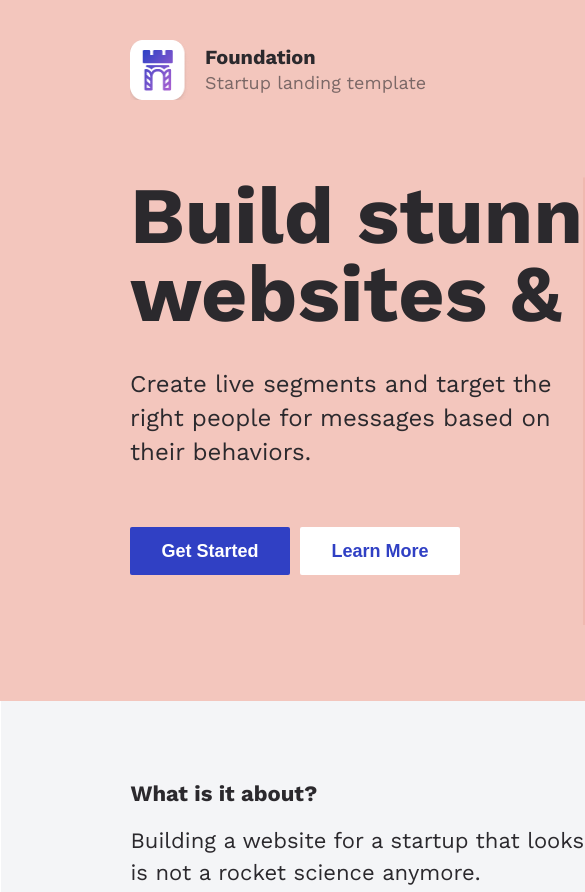
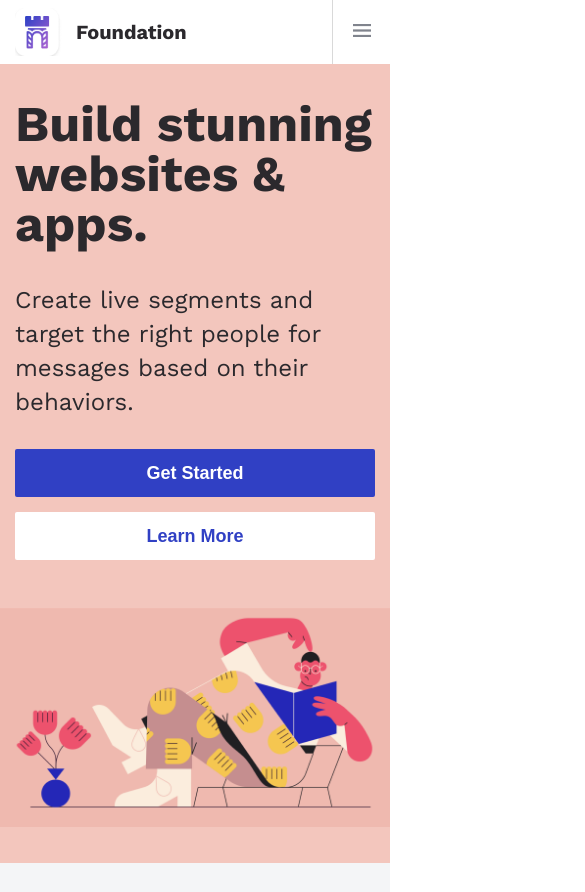
Before and after one commit to BogdanWazer/gromcode-1, a plain HTML site: page index.html in a window 390 px wide. Shown: the top 892 px of the page, 585 px wide, since content can reach past the window. Drawn offline with nearby package versions, Linux system fonts and the light colour scheme.

Commit message:
done-for-today

```diff
--- a/index.html
+++ b/index.html
@@ -8,7 +8,7 @@
       href="https://fonts.googleapis.com/css?family=Work+Sans:100,200,300,regular,500,600,700,800,900,100italic,200italic,300italic,italic,500italic,600italic,700italic,800italic,900italic"
       rel="stylesheet"
     />
-    <link rel="stylesheet" href="./scss/main.css" />
+    <link rel="stylesheet" href="./css/main.css" />
     <title>Foundation</title>
   </head>
   <body>
@@ -35,22 +35,31 @@
               ></a>
             </ul>
           </nav>
-          <button class="header__button">Get Started</button>
+          <button class="action-button header__button">Get Started</button>
+          <button class="header__menu-button">
+            <span class="header__menu-icon"></span>
+          </button>
         </header>
 
         <!-- Headline Section -->
         <section class="top-section">
+          <div class="headline__content">
             <h1 class="top-section__header">Build stunning websites & apps.</h1>
             <p class="top-section__text">
-            Create live segments and target the right people for messages based
-            on their behaviors.
+              Create live segments and target the right people for messages
+              based on their behaviors.
             </p>
 
             <div class="top-section__buttons">
-            <button class="top-section__button">Get Started</button>
-            <button class="top-section__button top-section__button-white">
+              <button class="top-section__button headline__action-btn">
+                Get Started
+              </button>
+              <button
+                class="top-section__button top-section__button-white headline__action-btn"
+              >
                 Learn More
               </button>
+            </div>
           </div>
           <img
             class="banner__image"
--- a/scss/_base.scss
+++ b/scss/_base.scss
@@ -1,12 +1,23 @@
-body {
+* {
+  box-sizing: border-box;
+}
+
+html {
+  font-size: 16px;
   font-family: 'Work Sans', sans-serif;
   color: #2b292d;
 }
 
 .container {
-  display: flex;
-  flex-direction: column;
-  width: 1400px;
-  margin: auto;
-  min-height: 100vh;
+  width: 100%;
+  overflow-x: hidden;
+  @media screen and (min-width: 400px) {
+    & {
+      width: 1400px;
+      display: flex;
+      flex-direction: column;
+      margin: auto;
+      min-height: 100vh;
+    }
+  }
 }
--- a/scss/_buttons.scss
+++ b/scss/_buttons.scss
@@ -1,4 +1,4 @@
-.header__button {
+.action-button {
   width: 160px;
   height: 48px;
   background-color: #3040c4;
--- a/scss/_header.scss
+++ b/scss/_header.scss
@@ -1,9 +1,29 @@
+.header__button {
+  display: none;
+}
+
 .header {
   display: flex;
-  margin: auto;
-  padding-top: 39px;
-  width: 1140px;
-  height: 62px;
+  height: 64px;
+  width: 100%;
+  background-color: #fff;
+  align-items: center;
+
+  &__menu-button {
+    width: 58px;
+    border: none;
+    border-left: 1px solid #00000026;
+    height: 100%;
+    margin-left: auto;
+    background-color: transparent;
+  }
+
+  &__menu-icon {
+    width: 18px;
+    height: 13px;
+    background-image: url('./../img/icon-hamburger.png');
+    display: inline-block;
+  }
 }
 
 .top-section-bg {
@@ -13,16 +33,17 @@
 .logo {
   display: flex;
   align-items: center;
+  padding-left: 15px;
 
   &__icon {
-    width: 60px;
-    height: 60px;
+    width: 48px;
+    height: 48px;
   }
 
   &__text {
     display: flex;
     flex-direction: column;
-    margin-left: 15px;
+    margin-left: 13px;
   }
 
   &-name {
@@ -33,21 +54,12 @@
   }
 
   &-description {
-    font-weight: 400;
-    font-size: 18px;
-    line-height: 25px;
-    color: rgba(43, 41, 45, 0.6);
+    display: none;
   }
 }
 
 .navigation {
-  margin-left: auto;
-  padding-top: 7px;
-  padding-bottom: 30px;
-
-  @media screen {
-
-  }
+  display: none;
 
   &__arrow {
     display: inline-block;
@@ -82,3 +94,50 @@
     }
   }
 }
+
+@media screen and (min-width: 400px) {
+  .header {
+    display: flex;
+    margin: auto;
+    width: 1140px;
+    height: 62px;
+    background-color: #f3c6bd;
+  }
+
+  .header__menu-button {
+    display: none;
+  }
+
+  .logo {
+    padding-left: 0;
+  }
+
+  .navigation {
+    display: block;
+    margin-left: auto;
+    padding-top: 7px;
+    margin-right: 75px;
+  }
+
+  .top-section-bg {
+    padding-top: 39px;
+    background-color: #f3c6bd;
+  }
+
+  .header__button {
+    display: block;
+  }
+
+  .logo-description {
+    display: block;
+    font-weight: 400;
+    font-size: 18px;
+    line-height: 25px;
+    color: rgba(43, 41, 45, 0.6);
+  }
+
+  .logo__icon {
+    width: 60px;
+    height: 60px;
+  }
+}
--- a/scss/_top-section.scss
+++ b/scss/_top-section.scss
@@ -1,3 +1,66 @@
+.headline__content {
+  padding-left: 15px;
+  padding-right: 15px;
+}
+
+.top-section {
+  position: relative;
+  display: flex;
+  flex-direction: column;
+  margin: auto;
+  width: 100%;
+
+  &__header {
+    display: flex;
+    font-weight: 700;
+    font-size: 50px;
+
+    margin-bottom: 34px;
+    z-index: 13;
+    margin-top: 35px;
+  }
+
+  &__text {
+    font-size: 24px;
+    line-height: 34px;
+    margin-bottom: 30px;
+  }
+
+  &__button {
+    gap: 10px;
+    width: 158px;
+    height: 48px;
+    background-color: #3040c4;
+    border: none;
+    border-radius: 2px;
+
+    font-weight: 700;
+    font-size: 18px;
+    line-height: 13px;
+    color: #fff;
+    margin-bottom: 15px;
+
+    &-white {
+      background-color: #fff;
+      color: #3040c4;
+    }
+  }
+}
+
+.banner__image {
+  padding-top: 33px;
+  padding-bottom: 36px;
+}
+
+.headline__action-btn {
+  width: 100%;
+}
+
+@media screen and (min-width: 400px) {
+  .headline__content {
+    padding-left: 0;
+    z-index: 6;
+  }
   .top-section {
     position: relative;
 
@@ -6,7 +69,7 @@
     margin: auto;
 
     width: 1140px;
-  margin-top: 76px;
+    padding-top: 76px;
 
     &__header {
       display: flex;
@@ -14,8 +77,9 @@
       font-size: 80px;
       line-height: 78px;
       width: 754px;
+      margin-top: 0;
       margin-bottom: 34px;
-    z-index: 1;
+      z-index: 23;
     }
 
     &__text {
@@ -24,12 +88,26 @@
       font-size: 24px;
       line-height: 34px;
       margin-bottom: 58px;
-    z-index: 1;
     }
 
     .top-section__buttons {
       display: flex;
+      flex-direction: row;
       gap: 10px;
+    }
+    .headline__action-btn {
+      margin-left: 0px;
+      margin-right: 0px;
+    }
+
+    .banner__image {
+      width: 786px;
+      height: 448px;
+      position: absolute;
+      right: 0;
+      left: 453px;
+      margin-bottom: 77px;
+      padding: 0;
     }
 
     &__button {
@@ -52,12 +130,4 @@
       }
     }
   }
-
-.banner__image {
-  width: 786px;
-  height: 448px;
-  position: absolute;
-  right: 0;
-  left: 453px;
-  margin-bottom: 77px;
 }
```
Also changed, not shown: css/main.css, img/icon-hamburger.png (added), 2 other files. Lines whose indentation alone changed are shown as unchanged.
